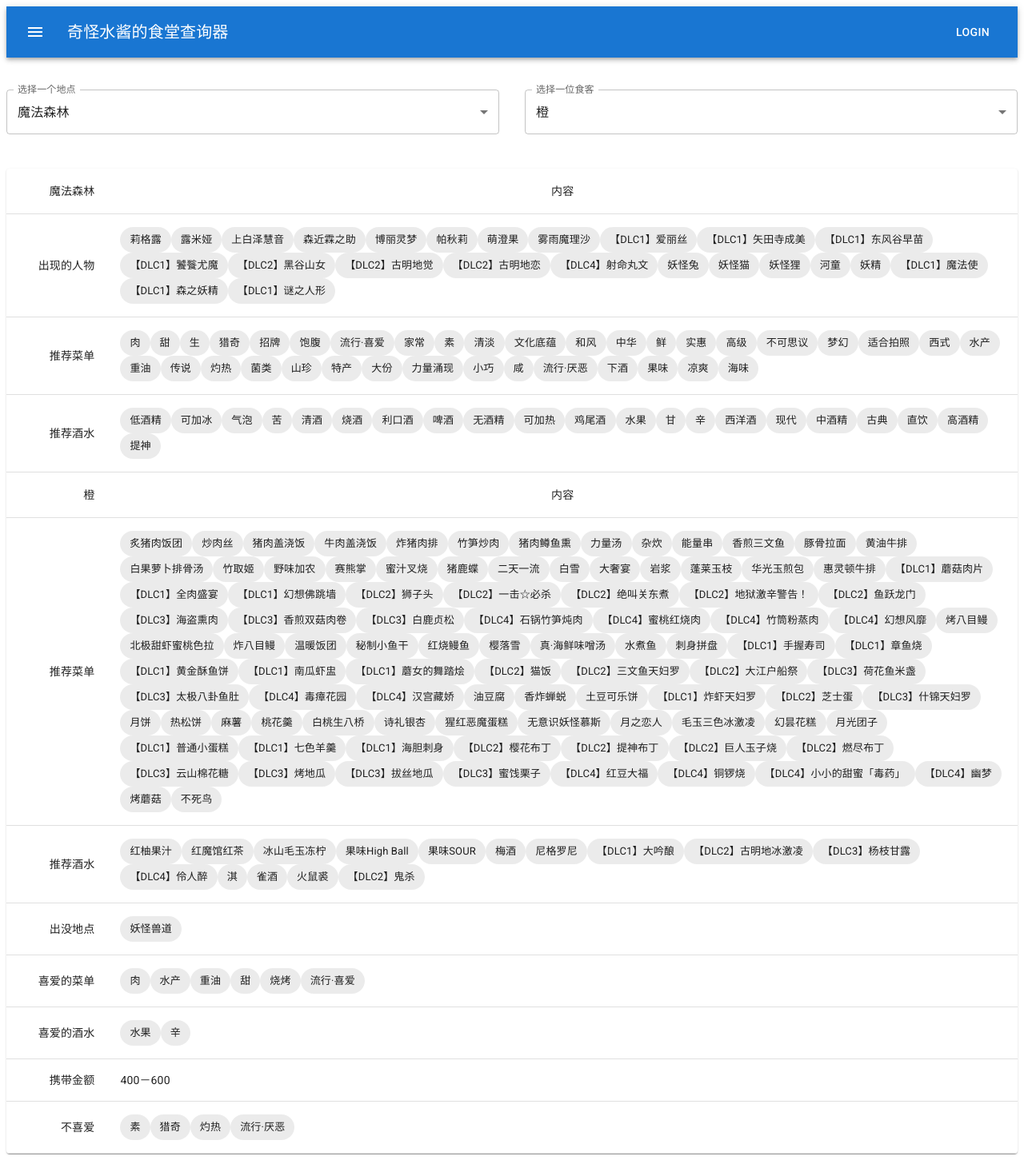
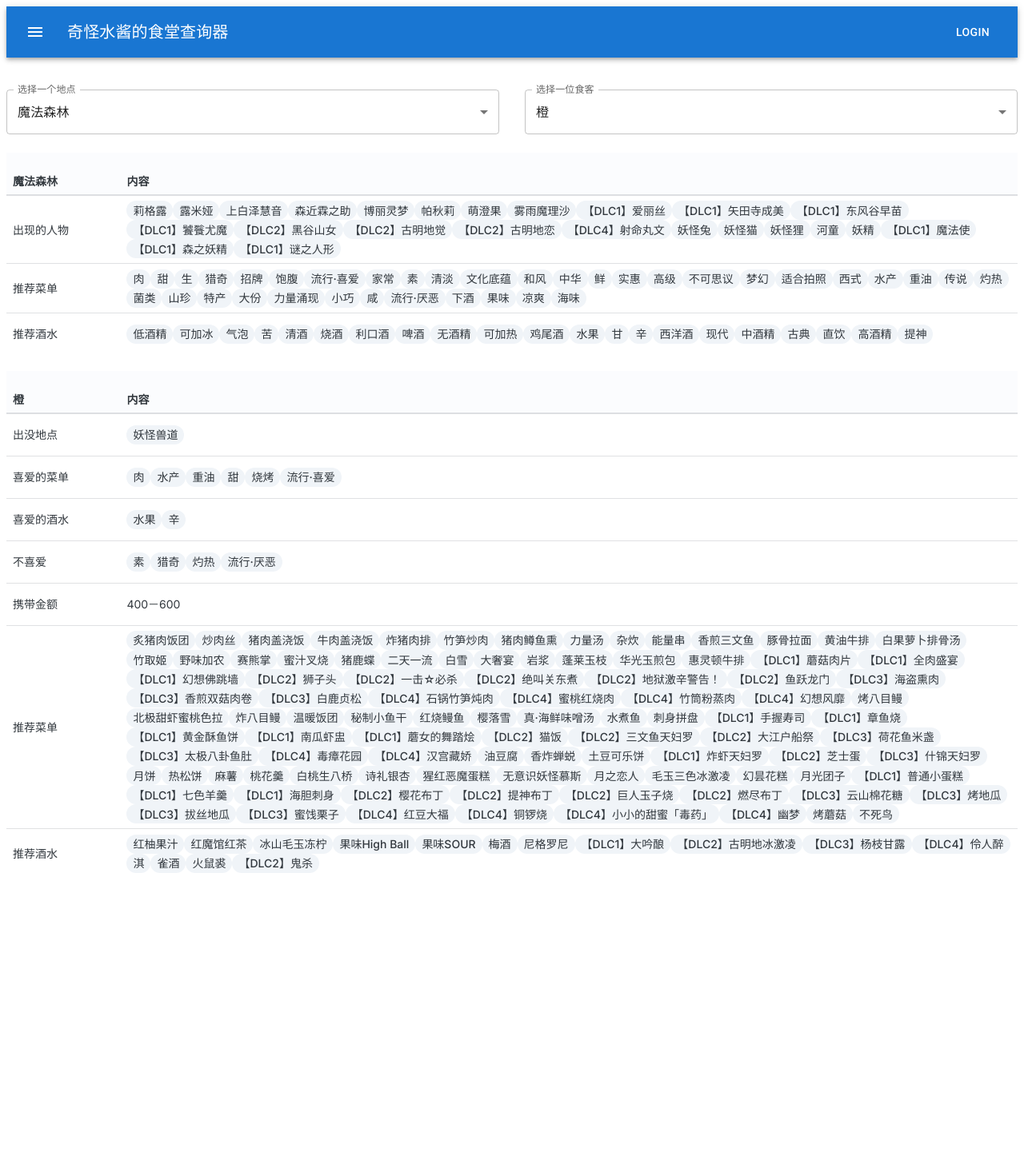
Before and after one commit to RainbowNeko/DaollSammQuery, a Next.js app: page / in a window 1280 px wide. Shown: the whole page at 80% size. After the commit the page ends 1106 px from the top, so only its background shows below. Built offline with nearby package versions, Linux system fonts and the light colour scheme; a web font is replaced by a local one.

Commit message:
Further improved the functionality of information display.

```diff
--- a/app/conversion.tsx
+++ b/app/conversion.tsx
@@ -372,7 +372,6 @@ interface Ingredients {
 }
 
 interface Dish {
-    "Name": string,
     "Kitchenware": string,
     "Ingredients": string[],
     "Price": number,
@@ -421,6 +420,8 @@ interface PersonInfo {
 }
 
 var ingredients = new Map<string, Ingredients>();
+var dishs = new Map<string,Dish>()
+
 
 var personInfo = new Map<string, PersonInfo>();
 
--- a/app/page.tsx
+++ b/app/page.tsx
@@ -2,7 +2,7 @@
 
 import * as React from 'react';
 import Button from '@mui/material/Button';
-import { Card, Chip, Stack, TextField } from "@mui/material";
+import { Card, Stack, TextField, Tooltip } from "@mui/material";
 import { DIC, GUEST_INFO, PLACE_INFO } from "./conversion";
 import MenuItem from '@mui/material/MenuItem';
 import AppBar from '@mui/material/AppBar';
@@ -11,13 +11,14 @@ import Toolbar from '@mui/material/Toolbar';
 import Typography from '@mui/material/Typography';
 import IconButton from '@mui/material/IconButton';
 import MenuIcon from '@mui/icons-material/Menu';
-import Table from '@mui/material/Table';
+import Table from '@mui/joy/Table';
 import TableBody from '@mui/material/TableBody';
 import TableCell from '@mui/material/TableCell';
 import TableContainer from '@mui/material/TableContainer';
 import TableHead from '@mui/material/TableHead';
 import TableRow from '@mui/material/TableRow';
 import Paper from '@mui/material/Paper';
+import Chip from '@mui/joy/Chip';
 import Grid from '@mui/material/Unstable_Grid2';
 import { useState } from 'react';
 const currencies = DIC();
@@ -83,80 +84,58 @@ export default function Home() {
         </Grid>
       </Grid>
 
+      <Table>
+        <thead>
+          <tr>
+            <th style={{ width: '10%' }}>{f_place}</th>
+            <th>内容</th>
+          </tr>
+        </thead>
+        <tbody>
+          <tr>
+            <td>出现的人物</td><td>{res_place.出现的人物.map(c => { return <Chip key={"1"}>{c}</Chip> })}</td>
+          </tr>
+          <tr>
+            <td>推荐菜单</td><td>{res_place.推荐菜单.map(c => { return <Chip key={"2"}>{c}</Chip> })}</td>
+          </tr>
+          <tr>
+            <td> 推荐酒水</td><td>{res_place.推荐酒水.map(c => { return <Chip key={"3"}>{c}</Chip> })}</td>
+          </tr>
+        </tbody>
+      </Table>
       <br />
-      <TableContainer component={Card}>
-        <Table aria-label="simple table">
-          <TableHead>
-            <TableRow>
-              <TableCell align="right" style={{ width: '10%' }}>{f_place}</TableCell>
-              <TableCell align="center">内容</TableCell>
-            </TableRow>
-          </TableHead>
-          <TableBody>
-            <TableRow key="出现的人物">
-              <TableCell align="right">出现的人物</TableCell>
-              <TableCell align="left">{res_place.出现的人物.map(c => { return <Chip key={c} label={c}></Chip> })}</TableCell>
-            </TableRow>
-            <TableRow key="推荐菜单">
-              <TableCell align="right">推荐菜单</TableCell>
-              <TableCell align="left">{res_place.推荐菜单.map(c => { return <Chip key={c} label={c}></Chip> })}</TableCell>
-            </TableRow>
-            <TableRow key="推荐酒水">
-              <TableCell align="right">推荐酒水</TableCell>
-              <TableCell align="left">{res_place.推荐酒水.map(c => { return <Chip key={c} label={c}></Chip> })}</TableCell>
-            </TableRow>
-          </TableBody>
-        </Table>
 
-        <Table aria-label="simple table">
-          <TableHead>
-            <TableRow>
-              <TableCell align="right" style={{ width: '10%' }}>{f_guest}</TableCell>
-              <TableCell align="center">内容</TableCell>
-            </TableRow>
-          </TableHead>
-          <TableBody>
-            <TableRow key="推荐菜单">
-              <TableCell align="right">推荐菜单</TableCell>
-              <TableCell align="left">
-                {
-                  res_guest.推荐菜单.map(c => { return <Chip key={c} label={c}></Chip> })
-                }
-              </TableCell>
-
-            </TableRow>
-            <TableRow key="推荐酒水">
-              <TableCell align="right">推荐酒水</TableCell>
-              <TableCell align="left">
-                {
-                  res_guest.推荐酒水.map(c => { return <Chip key={c} label={c}></Chip> })
-                }
-
-              </TableCell>
-            </TableRow>
-            <TableRow key="出没地点">
-              <TableCell align="right">出没地点</TableCell>
-              <TableCell align="left">{res_guest.人物属性.frequent_occurrence.map(c => { return <Chip key={c} label={c}></Chip> })}</TableCell>
-            </TableRow>
-            <TableRow key="喜爱的菜单">
-              <TableCell align="right">喜爱的菜单</TableCell>
-              <TableCell align="left">{res_guest.人物属性.like.map(c => { return <Chip key={c} label={c}></Chip> })}</TableCell>
-            </TableRow>
-            <TableRow key="喜爱的酒水">
-              <TableCell align="right">喜爱的酒水</TableCell>
-              <TableCell align="left">{res_guest.人物属性.likewine.map(c => { return <Chip key={c} label={c}></Chip> })}</TableCell>
-            </TableRow>
-            <TableRow key="携带金额">
-              <TableCell align="right">携带金额</TableCell>
-              <TableCell align="left">{res_guest.人物属性.money}</TableCell>
-            </TableRow>
-            <TableRow key="不喜爱">
-              <TableCell align="right">不喜爱</TableCell>
-              <TableCell align="left">{res_guest.人物属性.unlike.map(c => { return <Chip key={c} label={c}></Chip> })}</TableCell>
-            </TableRow>
-          </TableBody>
-        </Table>
-      </TableContainer>
+      <Table>
+        <thead>
+          <tr>
+            <th style={{ width: '10%' }}>{f_guest}</th>
+            <th>内容</th>
+          </tr>
+        </thead>
+        <tbody>
+          <tr>
+            <td>出没地点</td><td>{res_guest.人物属性.frequent_occurrence.map(c => { return <Chip key={"4"}>{c}</Chip> })}</td>
+          </tr>
+          <tr>
+            <td >喜爱的菜单</td><td>{res_guest.人物属性.like.map(c => { return <Chip key={"5"}>{c}</Chip> })}</td>
+          </tr>
+          <tr>
+            <td >喜爱的酒水</td><td>{res_guest.人物属性.likewine.map(c => { return <Chip key={"6"}>{c}</Chip> })}</td>
+          </tr>
+          <tr>
+            <td >不喜爱</td><td>{res_guest.人物属性.unlike.map(c => { return <Chip key={"7"}>{c}</Chip> })}</td>
+          </tr>
+          <tr>
+            <td>携带金额</td><td>{res_guest.人物属性.money}</td>
+          </tr>
+          <tr>
+            <td>推荐菜单</td><td>{res_guest.推荐菜单.map(c => { return <Chip key={"8"}>{c}</Chip> })}</td>
+          </tr>
+          <tr>
+            <td>推荐酒水</td><td>{res_guest.推荐酒水.map(c => { return <Chip key={"9"}>{c}</Chip> })}</td>
+          </tr>
+        </tbody>
+      </Table>
     </Box>
   );
 }
```
